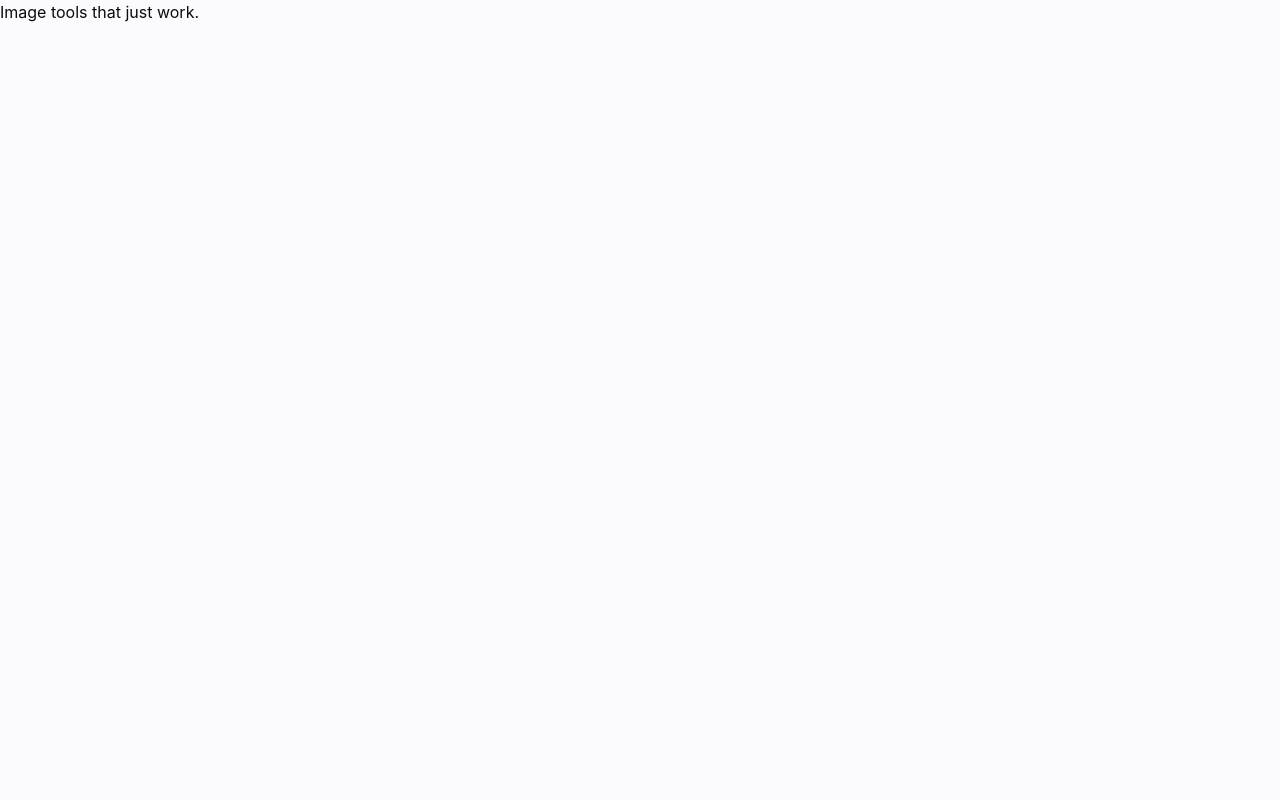
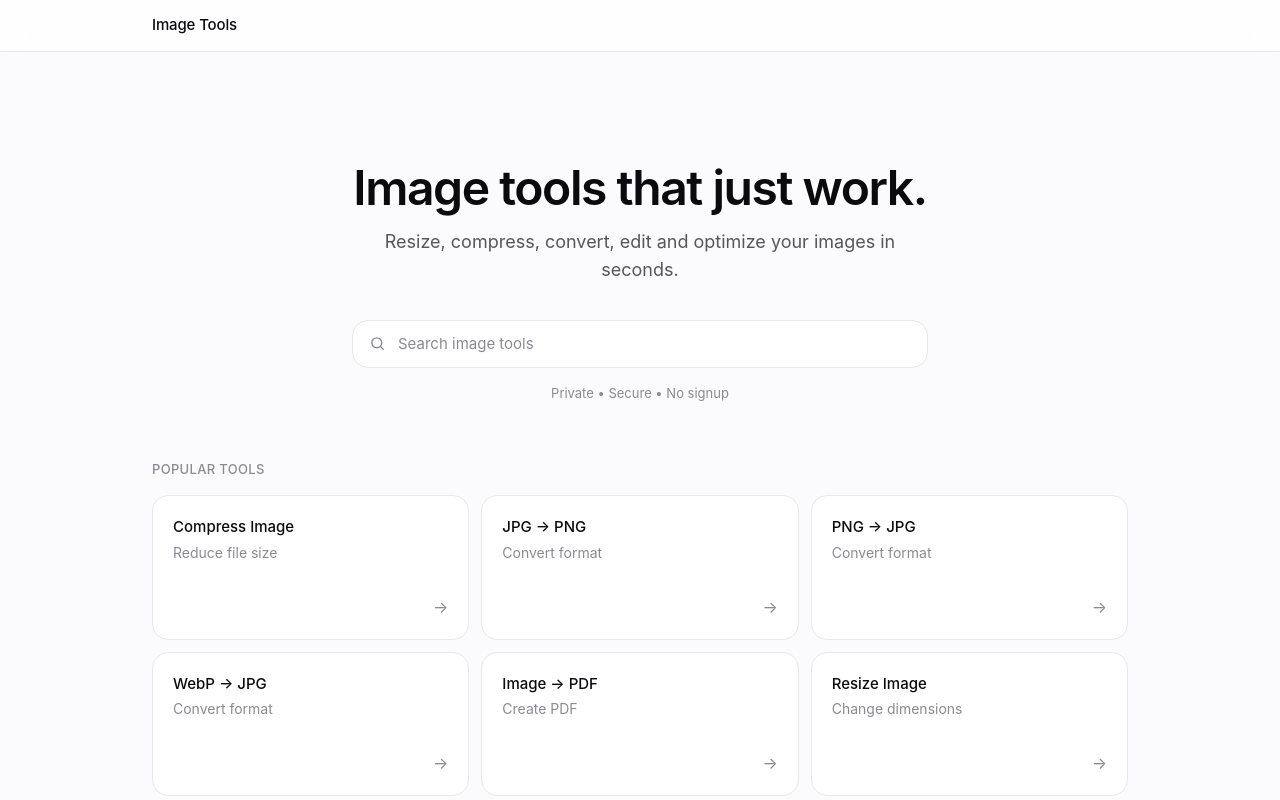
Before and after one commit to sanguvk123/image-things, a React (Vite) app: page / in a window 1280 px wide. Shown: the top 800 px of the page. Built offline with nearby package versions, Linux system fonts and the light colour scheme.

Commit message:
feat: add homepage with hero, tool grid, search and routing

```diff
--- a/src/App.tsx
+++ b/src/App.tsx
@@ -1,3 +1,67 @@
+import { BrowserRouter, Link, Route, Routes } from 'react-router-dom';
+import { Home } from '@/pages/Home';
+import { TOOLS } from '@/tools/registry';
+
 export function App() {
-  return <h1>Image tools that just work.</h1>;
+  return (
+    <BrowserRouter>
+      <SiteHeader />
+      <main>
+        <Routes>
+          <Route path="/" element={<Home />} />
+          {TOOLS.map((tool) => (
+            <Route
+              key={tool.slug}
+              path={`/${tool.slug}`}
+              element={<ToolPlaceholder title={tool.title} />}
+            />
+          ))}
+          <Route path="*" element={<NotFound />} />
+        </Routes>
+      </main>
+    </BrowserRouter>
+  );
 }
+
+function SiteHeader() {
+  return (
+    <header className="border-b border-line bg-surface/80 backdrop-blur-md">
+      <div className="mx-auto flex max-w-5xl items-center px-6 py-3.5">
+        <Link
+          to="/"
+          className="text-[15px] font-medium tracking-[-0.01em] text-ink"
+        >
+          Image Tools
+        </Link>
+      </div>
+    </header>
+  );
+}
+
+/**
+ * Temporary: tool pages are implemented one slice at a time. Until a tool has
+ * its own page, routing to it still works and says so honestly.
+ */
+function ToolPlaceholder({ title }: { title: string }) {
+  return (
+    <div className="mx-auto max-w-xl px-6 py-24 text-center">
+      <h1 className="text-3xl font-semibold tracking-[-0.02em] text-ink">
+        {title}
+      </h1>
+      <p className="mt-3 text-ink-faint">This tool is coming next.</p>
+    </div>
+  );
+}
+
+function NotFound() {
+  return (
+    <div className="mx-auto max-w-xl px-6 py-24 text-center">
+      <h1 className="text-3xl font-semibold tracking-[-0.02em] text-ink">
+        Tool not found
+      </h1>
+      <Link to="/" className="mt-4 inline-block text-accent">
+        Back to all tools
+      </Link>
+    </div>
+  );
+}
--- /dev/null
+++ b/src/components/ToolSearch.tsx
@@ -0,0 +1,121 @@
+import { useId, useMemo, useRef, useState } from 'react';
+import { useNavigate } from 'react-router-dom';
+import { searchTools } from '@/tools/search';
+
+/**
+ * Tool discovery search (spec §10).
+ *
+ * Results are computed synchronously on every keystroke — the corpus is tiny,
+ * so there is no reason to debounce and make the UI feel laggy.
+ */
+export function ToolSearch() {
+  const [query, setQuery] = useState('');
+  const [activeIndex, setActiveIndex] = useState(0);
+  const navigate = useNavigate();
+  const listId = useId();
+  const inputRef = useRef<HTMLInputElement>(null);
+
+  const results = useMemo(() => searchTools(query), [query]);
+  const isOpen = query.trim().length > 0;
+
+  function go(index: number) {
+    const tool = results[index];
+    if (!tool) return;
+    setQuery('');
+    inputRef.current?.blur();
+    navigate(`/${tool.slug}`);
+  }
+
+  function onKeyDown(event: React.KeyboardEvent<HTMLInputElement>) {
+    if (!isOpen || results.length === 0) return;
+
+    if (event.key === 'ArrowDown') {
+      event.preventDefault();
+      setActiveIndex((i) => (i + 1) % results.length);
+    } else if (event.key === 'ArrowUp') {
+      event.preventDefault();
+      setActiveIndex((i) => (i - 1 + results.length) % results.length);
+    } else if (event.key === 'Enter') {
+      event.preventDefault();
+      go(activeIndex);
+    } else if (event.key === 'Escape') {
+      setQuery('');
+    }
+  }
+
+  return (
+    <div className="relative w-full max-w-xl">
+      <div className="flex items-center gap-3 rounded-2xl border border-line bg-surface px-4 py-3 transition-shadow duration-200 focus-within:border-line-strong focus-within:shadow-lg">
+        <SearchIcon />
+        <input
+          ref={inputRef}
+          type="search"
+          value={query}
+          onChange={(event) => {
+            setQuery(event.target.value);
+            setActiveIndex(0);
+          }}
+          onKeyDown={onKeyDown}
+          placeholder="Search image tools"
+          aria-label="Search image tools"
+          aria-autocomplete="list"
+          aria-controls={isOpen ? listId : undefined}
+          aria-expanded={isOpen}
+          role="combobox"
+          className="w-full bg-transparent text-[15px] text-ink outline-none placeholder:text-ink-faint [&::-webkit-search-cancel-button]:appearance-none"
+        />
+      </div>
+
+      {isOpen && (
+        <div
+          id={listId}
+          role="listbox"
+          aria-label="Search results"
+          className="absolute z-20 mt-2 w-full overflow-hidden rounded-2xl border border-line bg-surface shadow-xl"
+        >
+          {results.length === 0 ? (
+            <p className="px-4 py-3 text-sm text-ink-faint">
+              No tools match “{query.trim()}”
+            </p>
+          ) : (
+            results.map((tool, index) => (
+              <button
+                key={tool.slug}
+                type="button"
+                role="option"
+                aria-selected={index === activeIndex}
+                onMouseEnter={() => setActiveIndex(index)}
+                onClick={() => go(index)}
+                className={`flex w-full items-baseline justify-between gap-4 px-4 py-2.5 text-left transition-colors duration-100 ${
+                  index === activeIndex ? 'bg-accent-soft' : 'bg-transparent'
+                }`}
+              >
+                <span className="text-[15px] text-ink">{tool.title}</span>
+                <span className="text-xs text-ink-faint">{tool.tagline}</span>
+              </button>
+            ))
+          )}
+        </div>
+      )}
+    </div>
+  );
+}
+
+function SearchIcon() {
+  return (
+    <svg
+      width="17"
+      height="17"
+      viewBox="0 0 24 24"
+      fill="none"
+      stroke="currentColor"
+      strokeWidth="2"
+      strokeLinecap="round"
+      aria-hidden="true"
+      className="shrink-0 text-ink-faint"
+    >
+      <circle cx="11" cy="11" r="7" />
+      <path d="m20 20-3.5-3.5" />
+    </svg>
+  );
+}
--- /dev/null
+++ b/src/pages/Home.tsx
@@ -0,0 +1,63 @@
+import { Link } from 'react-router-dom';
+import { ToolSearch } from '@/components/ToolSearch';
+import { popularTools, type Tool } from '@/tools/registry';
+
+export function Home() {
+  const tools = popularTools();
+
+  return (
+    <div className="mx-auto max-w-5xl px-6 pb-24">
+      <section className="flex flex-col items-center pt-20 pb-14 text-center sm:pt-28">
+        <h1 className="max-w-2xl text-4xl font-semibold tracking-[-0.03em] text-ink sm:text-5xl">
+          Image tools that just work.
+        </h1>
+        <p className="mt-4 max-w-lg text-lg text-ink-soft">
+          Resize, compress, convert, edit and optimize your images in seconds.
+        </p>
+
+        <div className="mt-9 flex w-full justify-center">
+          <ToolSearch />
+        </div>
+
+        <p className="mt-4 text-[13px] text-ink-faint">
+          Private • Secure • No signup
+        </p>
+      </section>
+
+      <section aria-labelledby="popular-tools">
+        <h2
+          id="popular-tools"
+          className="mb-4 text-[13px] font-medium tracking-wide text-ink-faint uppercase"
+        >
+          Popular tools
+        </h2>
+
+        <div className="grid gap-3 sm:grid-cols-2 lg:grid-cols-3">
+          {tools.map((tool) => (
+            <ToolCard key={tool.slug} tool={tool} />
+          ))}
+        </div>
+      </section>
+    </div>
+  );
+}
+
+function ToolCard({ tool }: { tool: Tool }) {
+  return (
+    <Link
+      to={`/${tool.slug}`}
+      className="group flex flex-col justify-between rounded-2xl border border-line bg-surface p-5 transition-all duration-200 hover:-translate-y-0.5 hover:border-line-strong hover:shadow-lg"
+    >
+      <div>
+        <h3 className="text-[15px] font-medium text-ink">{tool.title}</h3>
+        <p className="mt-1 text-sm text-ink-faint">{tool.tagline}</p>
+      </div>
+      <span
+        aria-hidden="true"
+        className="mt-8 self-end text-ink-faint transition-transform duration-200 group-hover:translate-x-0.5 group-hover:text-accent"
+      >
+        →
+      </span>
+    </Link>
+  );
+}
```
Also changed, not shown: 1 other file (tests, documents, lock files or other folders).
